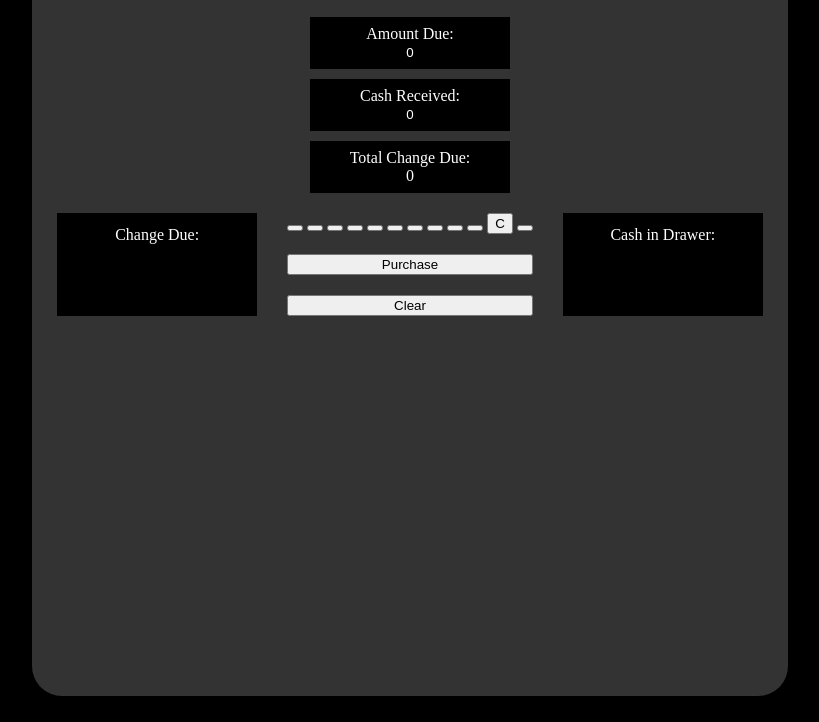
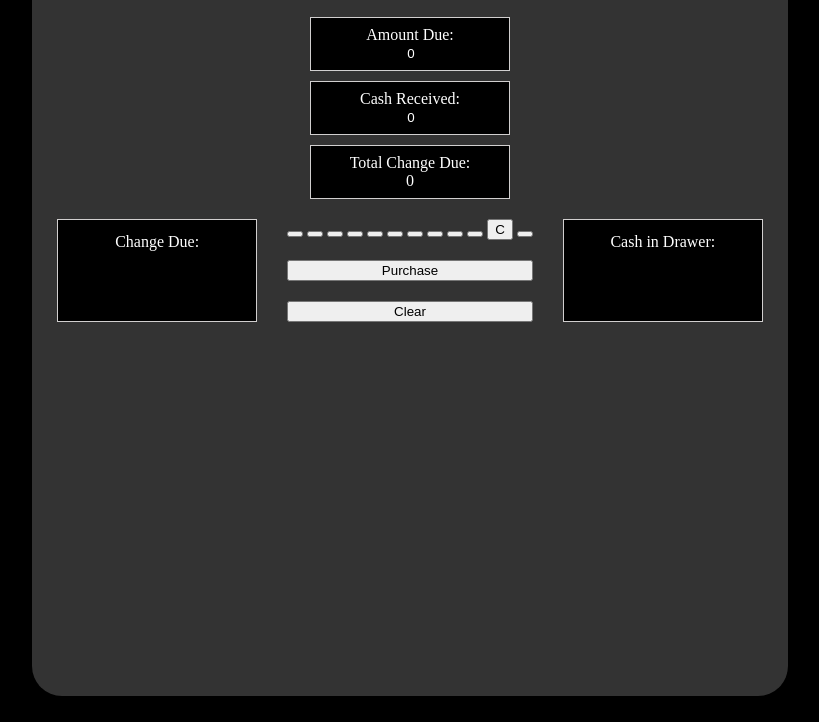
Before and after one commit to Rjack00/Cash_Register, a website with bundled scripts: page index.html in a window 1280 px wide. Shown: the part 78-800 px from the top of the page, without its empty margins (230-1049 px from the left). Built offline with nearby package versions, Linux system fonts and the light colour scheme.

Commit message:
styles.css updated
added border to display sections

```diff
--- a/styles.css
+++ b/styles.css
@@ -39,6 +39,7 @@ label {
     background-color: black;
     padding: 4% 3%;
     width: 200px;
+    border: solid 1px rgb(209, 207, 207);
 }
 
 .cash-transaction {
```
